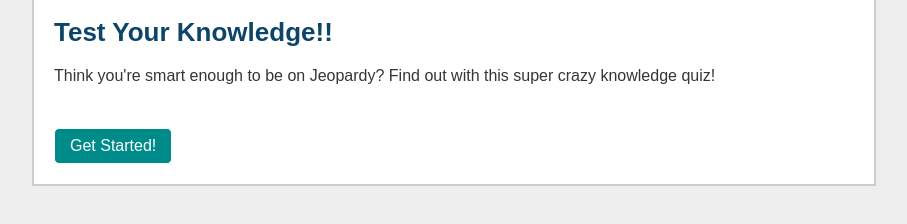
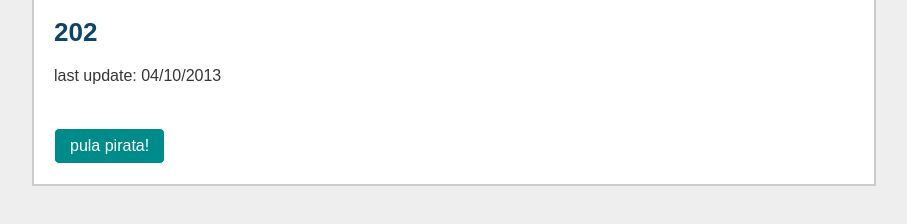
Before and after one commit to denislee/lpic-sim, a plain HTML site: page lpic-202.html in a window 1280 px wide. Shown: the whole page, without its empty margins (186-1093 px from the left). Drawn offline with Linux system fonts and the light colour scheme.

Commit message:
translate to portuguese

```diff
--- a/js/lpic-202.js
+++ b/js/lpic-202.js
@@ -4,14 +4,14 @@
 
 var quizJSON = {
     "info": {
-        "name":    "Test Your Knowledge!!",
-        "main":    "<p>Think you're smart enough to be on Jeopardy? Find out with this super crazy knowledge quiz!</p>",
+        "name":    "202",
+        "main":    "<p>last update: 04/10/2013</p>",
         "results": "<h5>Learn More</h5><p>Etiam scelerisque, nunc ac egestas consequat, odio nibh euismod nulla, eget auctor orci nibh vel nisi. Aliquam erat volutpat. Mauris vel neque sit amet nunc gravida congue sed sit amet purus.</p>",
-        "level1":  "Jeopardy Ready",
-        "level2":  "Jeopardy Contender",
-        "level3":  "Jeopardy Amateur",
-        "level4":  "Jeopardy Newb",
-        "level5":  "Stay in school, kid..."
+        "level1":  "boa, pode fazer a prova que você passa.",
+        "level2":  "melhor estudar um pouco mais",
+        "level3":  "vixi, volte para os livros",
+        "level4":  "triste",
+        "level5":  "ta ruim manow."
     },
     "questions": [
 
@@ -265,14 +265,15 @@ var quizJSON = {
         { // 2
             "q": "Quais sao os principais daemons de serviço do Samba? Marque ",
             "a": [
-                {"option": "",      "correct": false},
-                {"option": "",     "correct": true},
-                {"option": "",      "correct": false},
-                {"option": "",     "correct": true}
+                {"option": "sambad",      "correct": false},
+                {"option": "smbd",     "correct": true},
+                {"option": "cifs",      "correct": false},
+                {"option": "nmbd",     "correct": true}
             ],
             "correct": "<p><span>That's right!</span></p>",
             "incorrect": "<p><span>Uhh no.</span></p>"
         },
+
 
         { // 3
             "q": "O comando _________ pertmite testar as configuracao do Smaba e informa sobre possíveis falhas no arquivo de configuracao",
--- a/js/slickQuiz.js
+++ b/js/slickQuiz.js
@@ -16,12 +16,12 @@
             _element = '#' + $element.attr('id'),
 
             defaults = {
-                checkAnswerText:  'Check My Answer!',
-                nextQuestionText: 'Next &raquo;',
+                checkAnswerText:  'próximo!',
+                nextQuestionText: 'próximo &raquo;',
                 backButtonText: '',
                 tryAgainText: '',
                 skipStartButton: false,
-                numberOfQuestions: null,
+                numberOfQuestions: 25,
                 randomSort: true,
                 randomSortQuestions: false,
                 randomSortAnswers: false,
@@ -141,7 +141,7 @@
                         var question = questions[i];
 
                         var questionHTML = $('<li class="' + questionClass +'" id="question' + (count - 1) + '"></li>');
-                        questionHTML.append('<div class="' + questionCountClass + '">Question <span class="current">' + count + '</span> of <span class="total">' + questionCount + '</span></div>');
+                        questionHTML.append('<div class="' + questionCountClass + '">pergunta <span class="current">' + count + '</span> de <span class="total">' + questionCount + '</span></div>');
                         questionHTML.append('<h3>' + count + '. ' + question.q + '</h3>');
 
                         // Count the number of true values
--- a/lpic-202.html
+++ b/lpic-202.html
@@ -3,7 +3,7 @@
     <head>
         <meta content="text/html; charset=utf-8" http-equiv="content-type">
 
-        <title>SlickQuiz Demo</title>
+        <title>lpic exames</title>
 
         <link href="css/reset.css" media="screen" rel="stylesheet" type="text/css">
         <link href="css/slickQuiz.css" media="screen" rel="stylesheet" type="text/css">
@@ -17,16 +17,16 @@
             <div class="quizHeader">
                 <!-- where the quiz main copy goes -->
 
-                <a class="button startQuiz" href="#">Get Started!</a>
+                <a class="button startQuiz" href="#">pula pirata!</a>
             </div>
 
             <!-- where the quiz gets built -->
         </div>
 
         <div class="quizResults">
-            <h3 class="quizScore">You Scored: <span><!-- where the quiz score goes --></span></h3>
+            <h3 class="quizScore">pontos: <span><!-- where the quiz score goes --></span></h3>
 
-            <h3 class="quizLevel"><strong>Ranking:</strong> <span><!-- where the quiz ranking level goes --></span></h3>
+            <h3 class="quizLevel"><strong>ranking:</strong> <span><!-- where the quiz ranking level goes --></span></h3>
 
             <div class="quizResultsCopy">
                 <!-- where the quiz result copy goes -->
```
Also changed, not shown: lpic-101.html (+1 -1 lines), lpic-102.html (+1 -1 lines), lpic-201.html (+1 -1 lines).
